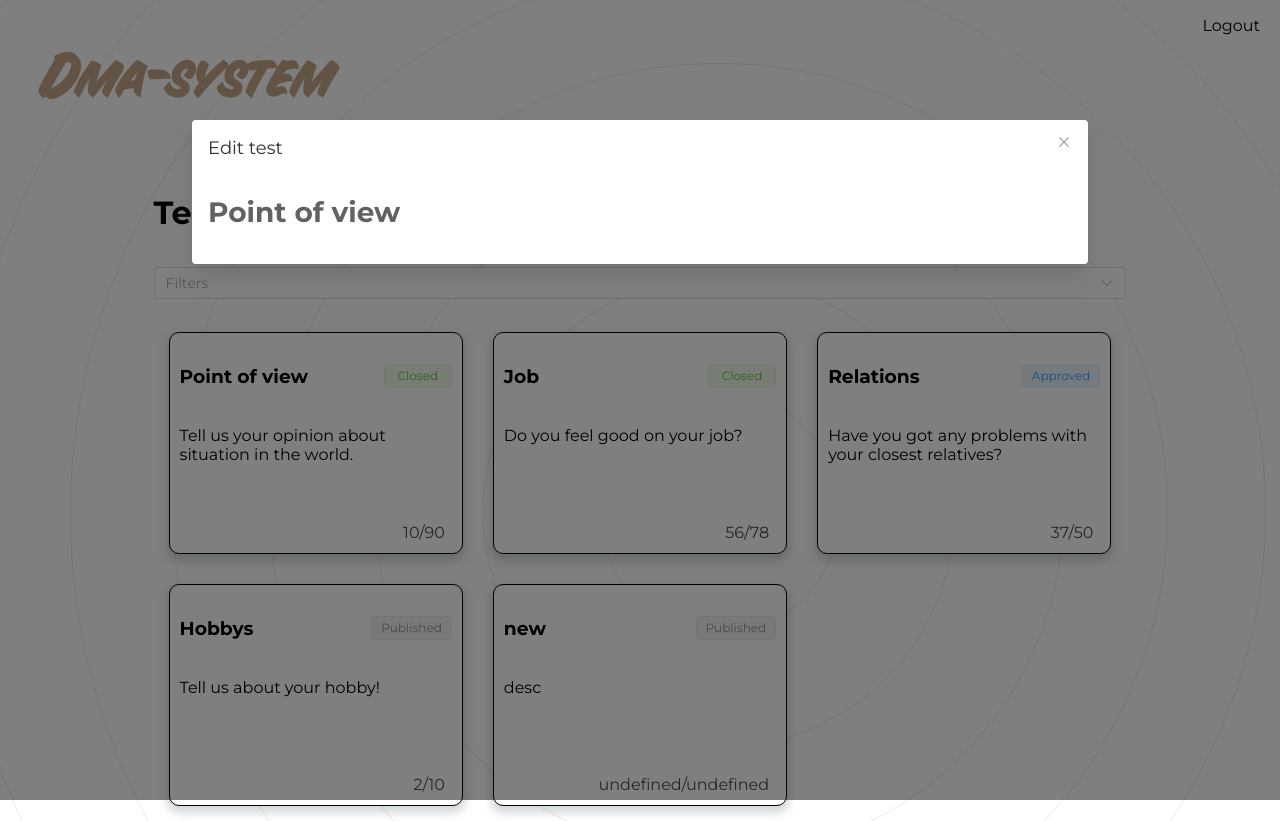
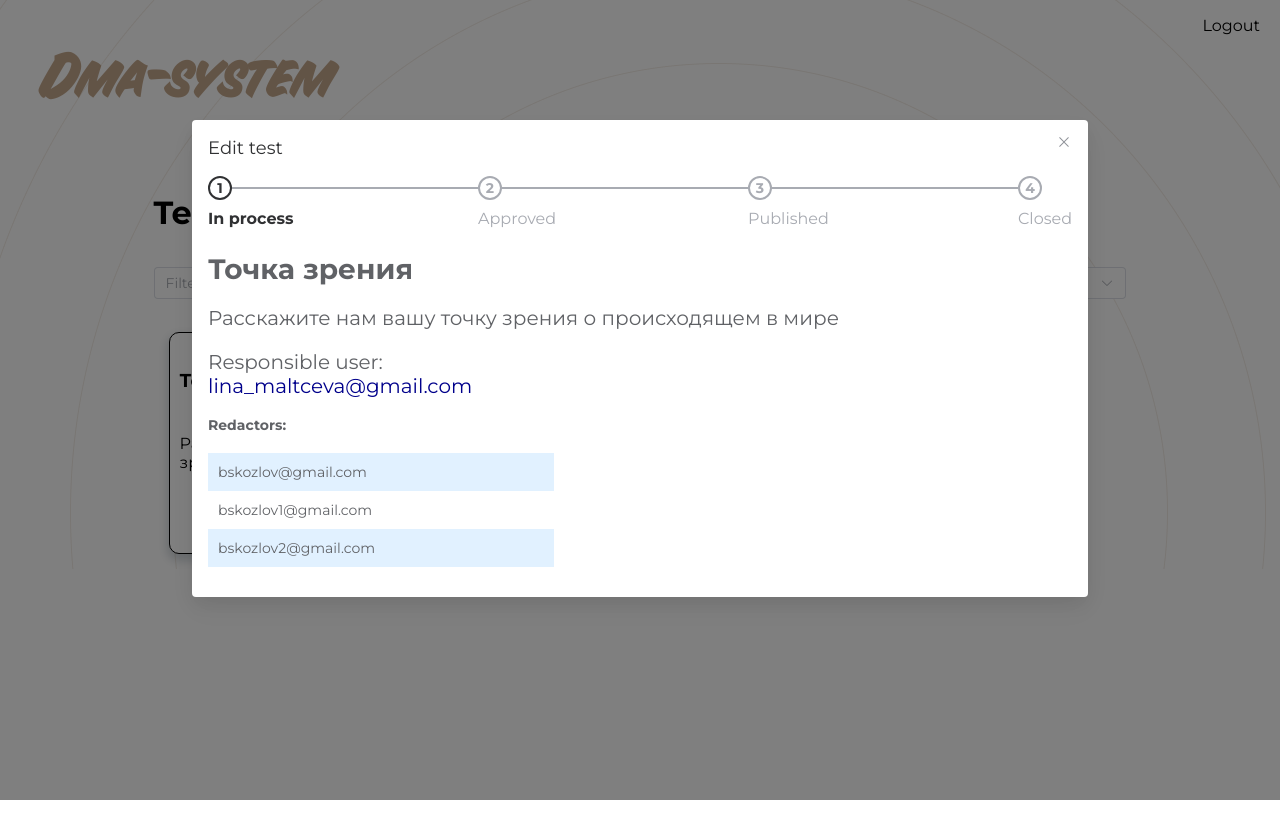
Before and after one commit to L1nk0r/dma-system-frontend, a Vue app: page /tests in a window 1280 px wide. Both pictures are taken after a click on the element 315 px from the left and 443 px from the top of the page. After the commit the page ends 800 px from the top, so only its background shows below. Built offline with nearby package versions, Linux system fonts and the light colour scheme; data requests are answered from the project's data file.

Commit message:
Add step component for test status

```diff
--- a/db.json
+++ b/db.json
@@ -7,164 +7,22 @@
   ],
   "tests": [
     {
-      "id": 2,
-      "name": "Point of view",
-      "description": "Tell us your opinion about situation in the world.",
-      "questins": [
+      "name": "Точка зрения",
+      "description": "Расскажите нам вашу точку зрения о происходящем в мире",
+      "creator": "<ThisUserName>",
+      "responsible": {
+        "login": "lina_maltceva@gmail.com"
+      },
+      "test_status": "IN_PROCESS",
+      "redactors": [
         {
-          "question": "What is your main dream?",
-          "answers": [
-            "buy new car",
-            "buy new house",
-            "move to another country",
-            "find new girlfriend"
-          ]
+          "login": "bskozlov@gmail.com"
         },
         {
-          "question": "How old are you?",
-          "answers": [
-            "0-18",
-            "18-25",
-            "25-40",
-            "more than 40"
-          ]
+          "login": "bskozlov1@gmail.com"
         },
         {
-          "question": "How are you?",
-          "answers": [
-            "Good!",
-            "Exelent!",
-            "Dissapointed",
-            "Depressed"
-          ]
-        }
-      ],
-      "people_amount": 90,
-      "already_finished": 10,
-      "status": "CLOSED"
-    },
-    {
-      "id": 3,
-      "name": "Job",
-      "description": "Do you feel good on your job?",
-      "questins": [
-        {
-          "question": "What is your main dream?",
-          "answers": [
-            "buy new car",
-            "buy new house",
-            "move to another country",
-            "find new girlfriend"
-          ]
-        },
-        {
-          "question": "How old are you?",
-          "answers": [
-            "0-18",
-            "18-25",
-            "25-40",
-            "more than 40"
-          ]
-        },
-        {
-          "question": "How are you?",
-          "answers": [
-            "Good!",
-            "Exelent!",
-            "Dissapointed",
-            "Depressed"
-          ]
-        }
-      ],
-      "people_amount": 78,
-      "already_finished": 56,
-      "status": "CLOSED"
-    },
-    {
-      "id": 4,
-      "name": "Relations",
-      "description": "Have you got any problems with your closest relatives?",
-      "questins": [
-        {
-          "question": "What is your main dream?",
-          "answers": [
-            "buy new car",
-            "buy new house",
-            "move to another country",
-            "find new girlfriend"
-          ]
-        },
-        {
-          "question": "How old are you?",
-          "answers": [
-            "0-18",
-            "18-25",
-            "25-40",
-            "more than 40"
-          ]
-        },
-        {
-          "question": "How are you?",
-          "answers": [
-            "Good!",
-            "Exelent!",
-            "Dissapointed",
-            "Depressed"
-          ]
-        }
-      ],
-      "people_amount": 50,
-      "already_finished": 37,
-      "status": "APPROVED"
-    },
-    {
-      "id": 5,
-      "name": "Hobbys",
-      "description": "Tell us about your hobby!",
-      "questins": [
-        {
-          "question": "What is your main dream?",
-          "answers": [
-            "buy new car",
-            "buy new house",
-            "move to another country",
-            "find new girlfriend"
-          ]
-        },
-        {
-          "question": "How old are you?",
-          "answers": [
-            "0-18",
-            "18-25",
-            "25-40",
-            "more than 40"
-          ]
-        },
-        {
-          "question": "How are you?",
-          "answers": [
-            "Good!",
-            "Exelent!",
-            "Dissapointed",
-            "Depressed"
-          ]
-        }
-      ],
-      "people_amount": 10,
-      "already_finished": 2,
-      "status": "PUBLISHED"
-    },
-    {
-      "name": "new",
-      "description": "desc",
-      "creator": "<ThisUserName>",
-      "responsible": {
-        "login": "resp"
-      },
-      "test_status": "In process",
-      "redactors": [
-        {
-          "login": "red@red.cock"
+          "login": "bskozlov2@gmail.com"
         }
       ],
       "creation_date": "2022-05-01",
@@ -177,17 +35,90 @@
       ],
       "categories": [
         {
-          "name": "cat",
+          "name": "Политика",
           "categories": [
             {
-              "name": "scat",
+              "name": "Внешняя политика",
               "questions": [
                 {
-                  "question": "que",
+                  "question": "Для чего, по вашему, спецоперация на украине?",
                   "answers": [
                     {
-                      "text": "text (какого то хуя)",
+                      "text": "Стабилизации экономики",
+                      "weight": "1"
+                    },
+                    {
+                      "text": "Не дать НАТО подобраться близко к границам",
+                      "weight": "2"
+                    },
+                    {
+                      "text": "Денационализация",
+                      "weight": "4"
+                    },
+                    {
+                      "text": "Другое",
                       "weight": "3"
+                    }
+                  ]
+                },
+                {
+                  "question": "Когда, вы считаете, это закончиться?",
+                  "answers": [
+                    {
+                      "text": "До конца года",
+                      "weight": "3"
+                    },
+                    {
+                      "text": "До конца следующего года",
+                      "weight": "2"
+                    },
+                    {
+                      "text": "В течении месяца",
+                      "weight": "4"
+                    }
+                  ]
+                }
+              ],
+              "elements_type": "que"
+            },
+            {
+              "name": "Внутренняя политика",
+              "questions": [
+                {
+                  "question": "Чем вы готовы пожертвовать ради поднятия пенсий?",
+                  "answers": [
+                    {
+                      "text": "Зарплаты льготников",
+                      "weight": "2"
+                    },
+                    {
+                      "text": "Ввели бы высокие налоги",
+                      "weight": "3"
+                    },
+                    {
+                      "text": "Ввязались бы в войну для получения финансовой помощи от крупных альянсов",
+                      "weight": "6"
+                    },
+                    {
+                      "text": "Финансирование армии",
+                      "weight": "10"
+                    }
+                  ]
+                },
+                {
+                  "question": "Какая по вашему должна быть пенсия?",
+                  "answers": [
+                    {
+                      "text": "10-20 тыс. рублей",
+                      "weight": "1"
+                    },
+                    {
+                      "text": "20-30 тыс. рублей",
+                      "weight": "2"
+                    },
+                    {
+                      "text": "40-50 тыс. рублей",
+                      "weight": "4"
                     }
                   ]
                 }
@@ -197,25 +128,9 @@
           ],
           "questions": [],
           "elements_type": "cat"
-        },
-        {
-          "name": "cat 2",
-          "categories": [],
-          "questions": [
-            {
-              "question": "que 2",
-              "answers": [
-                {
-                  "text": "ans (так правильно)",
-                  "weight": "3"
-                }
-              ]
-            }
-          ],
-          "elements_type": "que"
         }
       ],
-      "id": 7
+      "id": 1
     }
   ]
 }
--- a/src/components/ds_test_cart.vue
+++ b/src/components/ds_test_cart.vue
@@ -28,10 +28,7 @@
             {{ cart_data.description}}
          </p>
       </div>
-      <div class="test_progress">
-         <!-- <p>
-            {{ this.getStatus() }}
-         </p> -->
+      <div class="test_progress" v-if="this.getStatus() === 'Published'">
          <p>
             {{ this.getPeopleAmount() }}
          </p>
@@ -40,7 +37,23 @@
    </div>
 
    <el-dialog v-model="modalVisible" title="Edit test">
+         <el-steps :active="this.active" finish-status="success">
+            <el-step title="In process" />
+            <el-step title="Approved" />
+            <el-step title="Published" />
+            <el-step title="Closed" />
+         </el-steps>
          <h1>{{ cart_data.name }}</h1>
+         <p class="desc_p">{{ cart_data.description }} </p>
+         <div class="desc_p">
+            Responsible user: <div class="br">{{ cart_data.responsible.login }}</div>
+         </div>
+         <h4> Redactors: </h4>
+         <ul class="zebra">
+            <li
+            v-for="item in cart_data.redactors"
+            :key="item"> {{ item.login }} </li>
+         </ul>
   </el-dialog>
 
 </template>
@@ -51,6 +64,7 @@ export default{
       return {
          modalVisible: false,
          form: '',
+         active: 2
       }
    },
    props:{
@@ -67,14 +81,18 @@ export default{
          return this.cart_data.already_finished + '/' + this.cart_data.people_amount;
       },
       getStatus(){
-         let s = this.cart_data.status;
+         let s = this.cart_data.test_status;
          if (s === 'IN_PROCESS'){
+            this.active = 0;
             return 'In process'
          } else if (s === 'CLOSED'){
+            this.active = 1;
             return 'Closed'
          } else if (s === 'APPROVED'){
+            this.active = 2;
             return 'Approved'
          } else {
+            this.active = 3;
             return 'Published'
          }
       }
@@ -86,6 +104,8 @@ export default{
 </script>
 
 <style>
+   @import url("https://fonts.googleapis.com/css2?family=Montserrat:wght@100;400;700&display=swap");
+
    .cart{
       margin: 15px;
       height: 200px;
@@ -131,7 +151,6 @@ export default{
    }
 
    .cart .test_progress{
-      /* background-color: green; */
       text-align: right;
       color: rgba(0, 0, 0, 0.7);
       border-radius: 5px;
@@ -144,4 +163,22 @@ export default{
       margin-right: 7px;
       margin-top: 2px;
    }
+
+   .desc_p{
+      font-size: 20px;
+      font-family: "Montserrat", sans-serif;
+   }
+
+   .desc_p .br{
+      color: darkblue;
+   }
+
+   .zebra {
+      list-style: none;
+      padding: 0;
+      width: 40%;
+   }
+   .zebra li {padding: 10px;}
+   .zebra li:nth-child(odd) {background: #E1F1FF;}
+   .zebra li:nth-child(even) {background: white;}
 </style>
```
